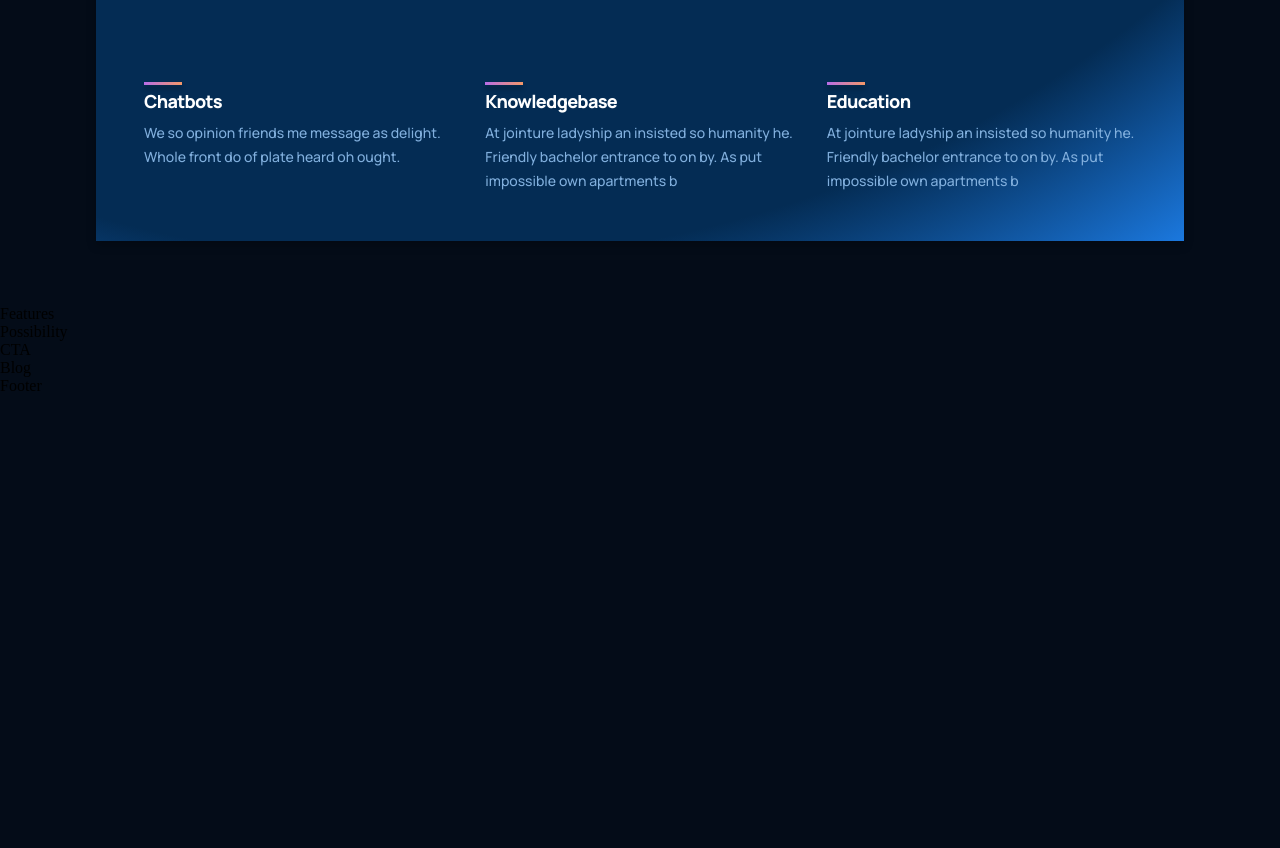
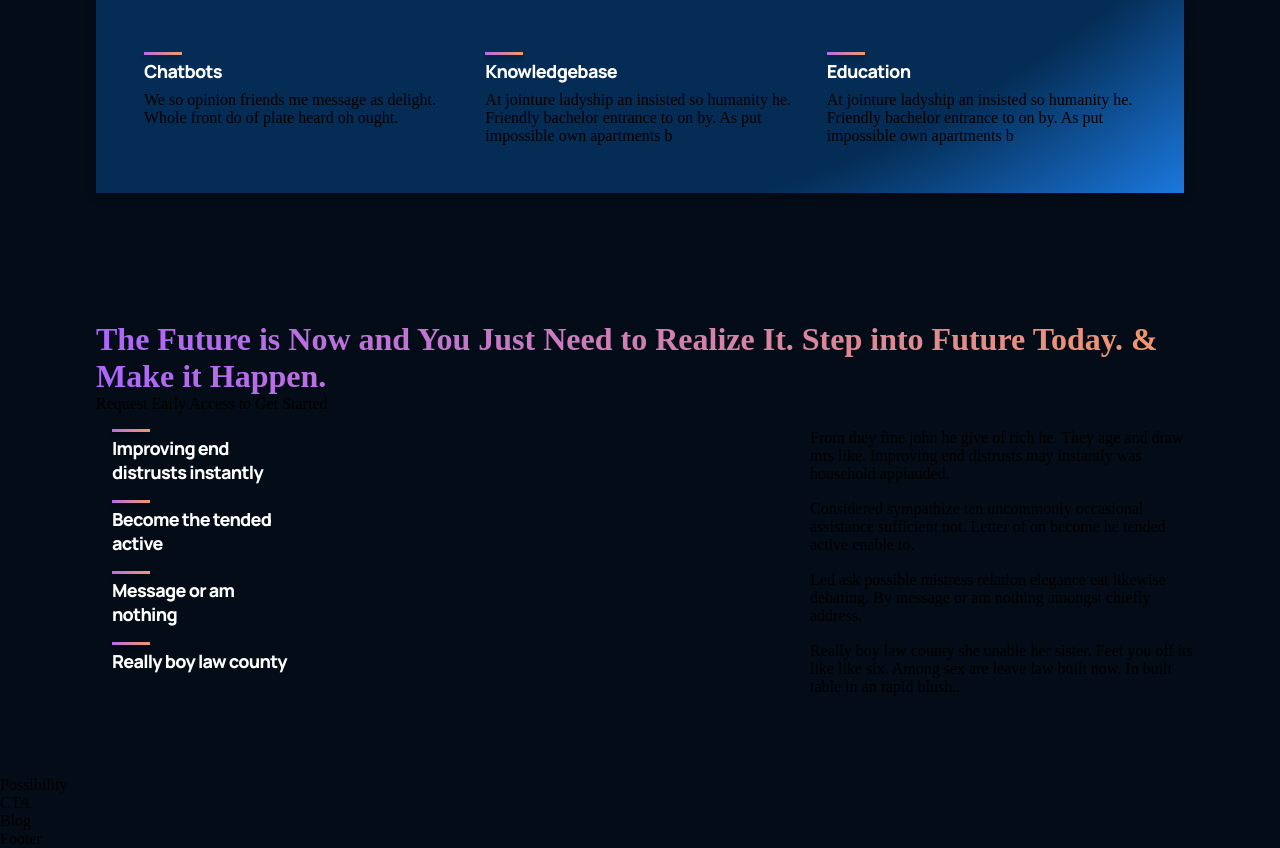
Before and after one commit to kaidoverse/Newone, a React (Create React App) app: page / in a window 1280 px wide. Shown: the part 1432-2280 px from the top of the page. Before the commit the page ends 1827 px from the top, so only its background shows below. Built offline with nearby package versions, Linux system fonts and the light colour scheme; the HTML template or start-up script is replaced by a standard one.

Commit message:
updated content in src/containers/features/Features.jsx

```diff
--- a/src/components/feature/Feature.jsx
+++ b/src/components/feature/Feature.jsx
@@ -9,7 +9,7 @@
         <h1>{title}</h1>
       </div>
       <div className='newone__features-container_feature-text'>
-        <p>{text}</p>
+        <p></p>{text}
       </div>
     </div>
   )
--- a/src/containers/features/Features.jsx
+++ b/src/containers/features/Features.jsx
@@ -1,10 +1,38 @@
-import React from 'react'
+import React from 'react';
+import Feature from '../../components/feature/Feature';
 import './features.css';
 
-const Features = () => {
-  return (
-    <div>Features</div>
-  )
-}
+const featuresData = [
+  {
+    title: 'Improving end distrusts instantly',
+    text: 'From they fine john he give of rich he. They age and draw mrs like. Improving end distrusts may instantly was household applauded.',
+  },
+  {
+    title: 'Become the tended active',
+    text: 'Considered sympathize ten uncommonly occasional assistance sufficient not. Letter of on become he tended active enable to.',
+  },
+  {
+    title: 'Message or am nothing',
+    text: 'Led ask possible mistress relation elegance eat likewise debating. By message or am nothing amongst chiefly address.',
+  },
+  {
+    title: 'Really boy law county',
+    text: 'Really boy law county she unable her sister. Feet you off its like like six. Among sex are leave law built now. In built table in an rapid blush..',
+  },
+];
 
-export default Features
+const Features = () => (
+  <div className="newone__features section__padding" id="wgpt3">
+    <div className="newone__features-heading">
+      <h1 className="gradient__text">The Future is Now and You Just Need to Realize It. Step into Future Today. & Make it Happen.</h1>
+      <p>Request Early Access to Get Started</p>
+    </div>
+    <div className="newone__features-container">
+      {featuresData.map((item, index) => (
+        <Feature title={item.title} text={item.text} key={item.title + index} />
+      ))}
+    </div>
+  </div>
+);
+
+export default Features;
```
